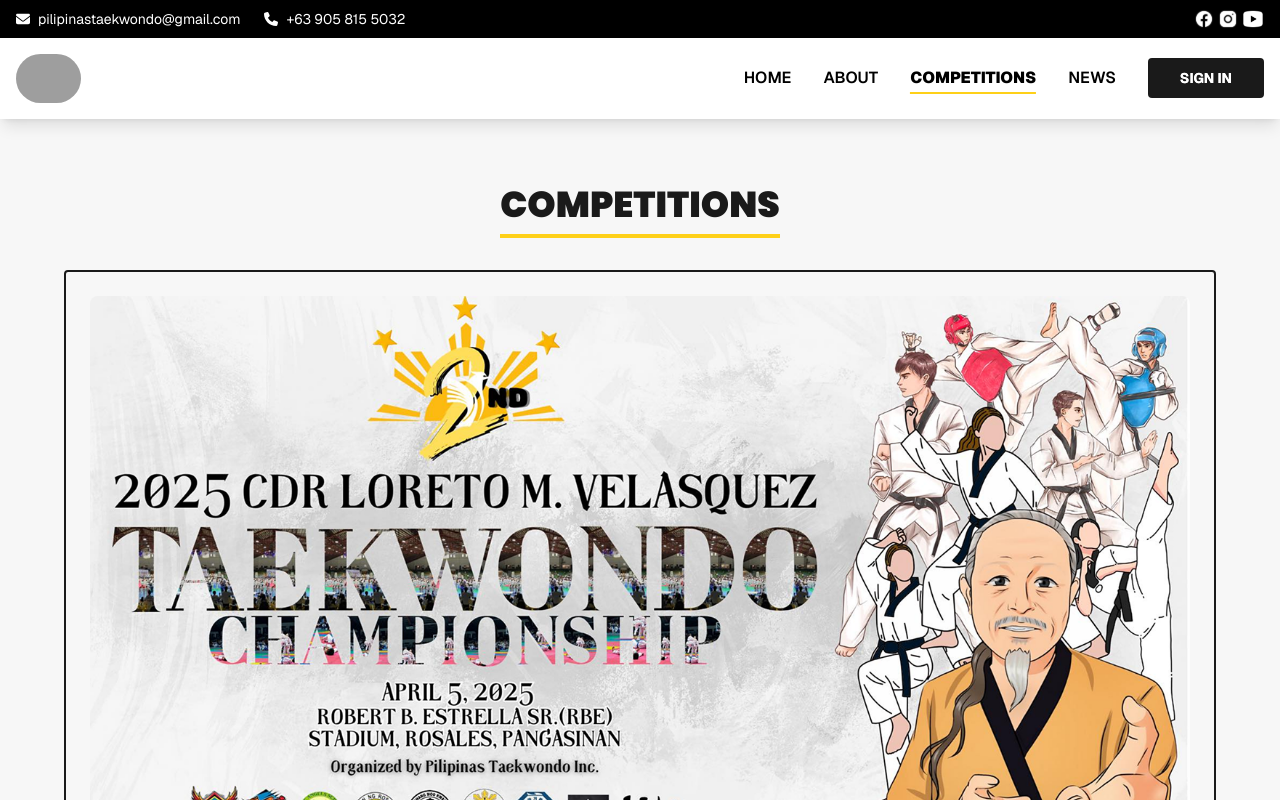
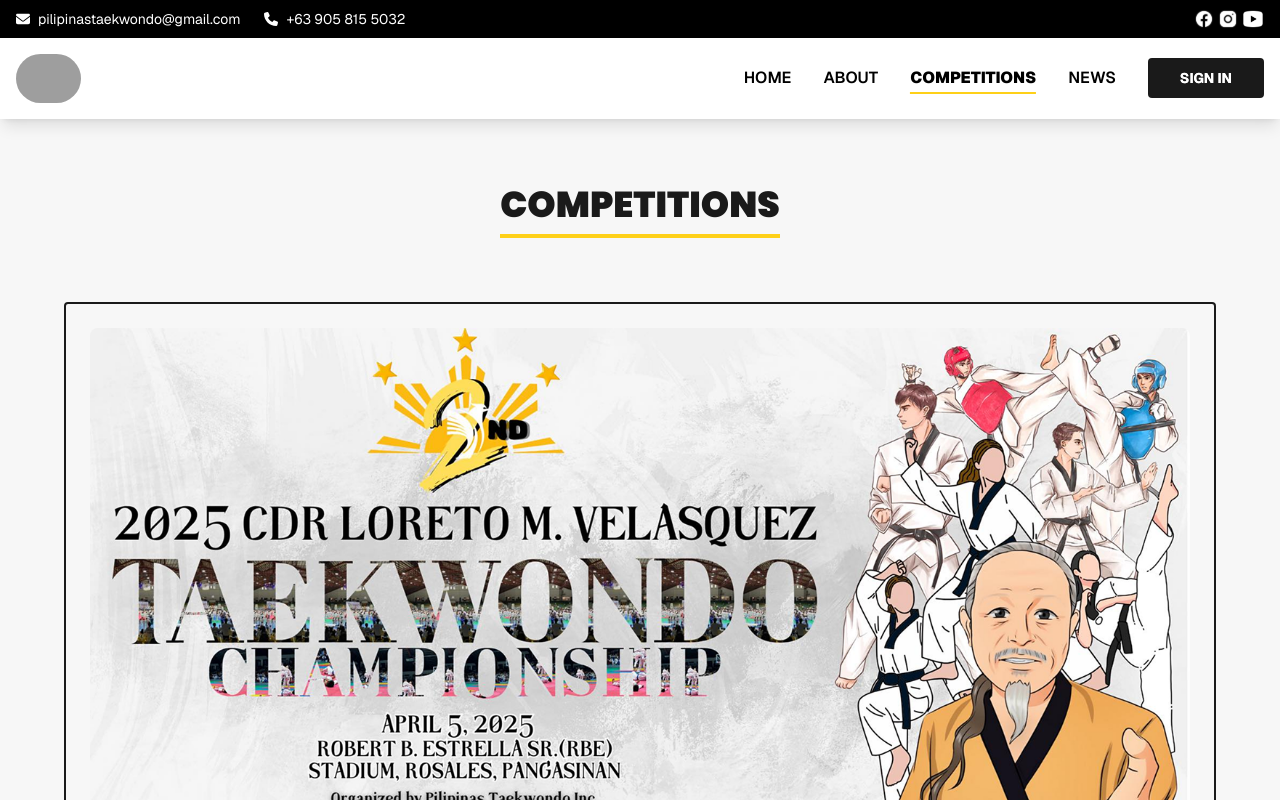
Before and after one commit to rvcarcueva2/pti-web, a Next.js app in the folder web/: page /competitions in a window 1280 px wide. Shown: the top 800 px of the page. Built offline with nearby package versions, Linux system fonts and the light colour scheme; grey boxes are pictures that could not be loaded.

Commit message:
modified competitions page

```diff
--- a/web/app/competitions/page.tsx
+++ b/web/app/competitions/page.tsx
@@ -14,7 +14,7 @@ export default function Competitions() {
             </h1>
 
             {/* List of Competition Posts */}
-            <div className="mt-8 space-y-6">
+            <div className="mt-16 space-y-6">
                 {posts.map((post) => {
                     const postImage = getFirstImageFromPost(post.slug);
                     return (
```
